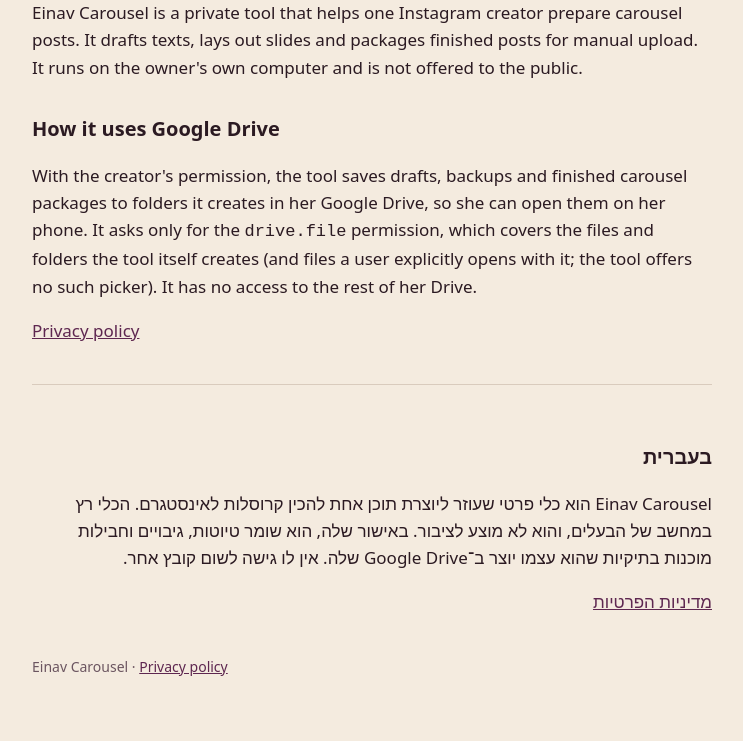
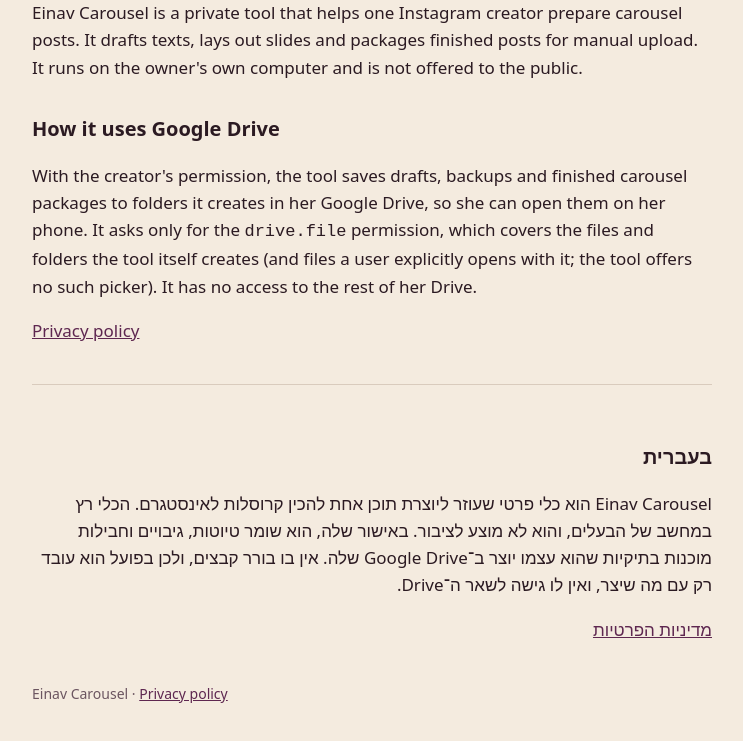
Before and after one commit to ilanfux/einav-carousel-site, a plain HTML site: page index.html in a window 1280 px wide. Shown: the part 117-858 px from the top of the page, without its empty margins (268-1011 px from the left). Drawn offline with Linux system fonts and the light colour scheme.

Commit message:
Hebrew home text matches the drive.file wording
Co-Authored-By: Claude Opus 5.5 <noreply@anthropic.com>

```diff
--- a/index.html
+++ b/index.html
@@ -33,7 +33,7 @@
   <section class="he" lang="he">
     <h2>בעברית</h2>
     <p>Einav Carousel הוא כלי פרטי שעוזר ליוצרת תוכן אחת להכין קרוסלות לאינסטגרם. הכלי רץ במחשב של הבעלים, והוא לא מוצע לציבור.
-       באישור שלה, הוא שומר טיוטות, גיבויים וחבילות מוכנות בתיקיות שהוא עצמו יוצר ב־Google Drive שלה. אין לו גישה לשום קובץ אחר.</p>
+       באישור שלה, הוא שומר טיוטות, גיבויים וחבילות מוכנות בתיקיות שהוא עצמו יוצר ב־Google Drive שלה. אין בו בורר קבצים, ולכן בפועל הוא עובד רק עם מה שיצר, ואין לו גישה לשאר ה־Drive.</p>
     <p><a href="privacy.html">מדיניות הפרטיות</a></p>
   </section>
 
```
